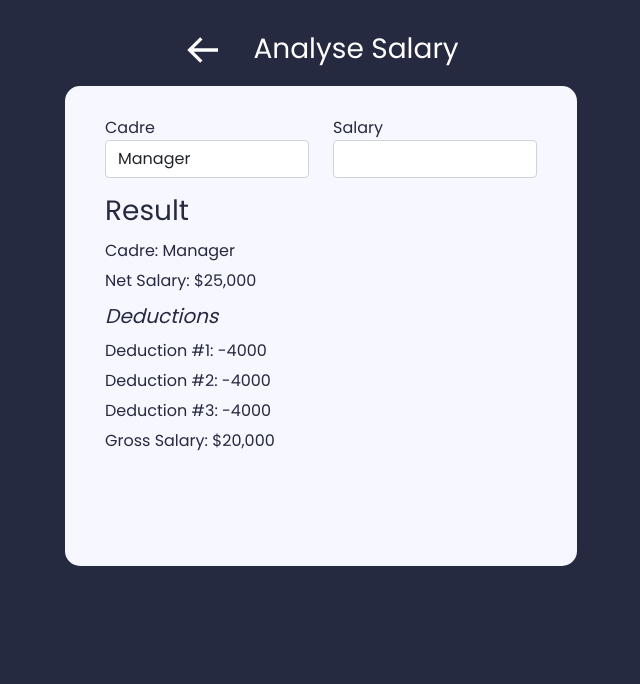
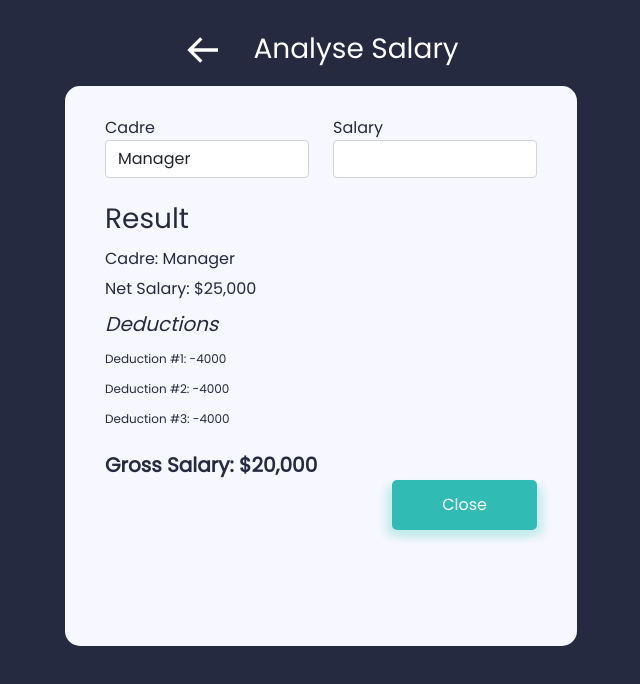
Before and after one commit to greatertomi/simple-accounting-web, a React (Create React App) app: page /analyse in a window 1280 px wide. Shown: the top 684 px of the page, without its empty margins (319-959 px from the left). Built offline with nearby package versions, Linux system fonts and the light colour scheme.

Commit message:
Began working on the logic of create deduction

```diff
--- a/src/App.scss
+++ b/src/App.scss
@@ -111,10 +111,6 @@ body {
   }
 }
 
-.customModal {
-  color: black;
-}
-
 .formCancel {
   cursor: pointer;
   color: red;
@@ -131,7 +127,7 @@ body {
   padding-top: 30px;
   .pageForm {
     @extend .cadreListDiv;
-    height: 60vh;
+    height: 70vh;
     max-height: 90vh;
     width: 40%;
   }
@@ -149,7 +145,6 @@ body {
   color: white;
   padding: 10px 50px;
   position: relative;
-  bottom: -100%;
 }
 
 .backArrow {
@@ -162,4 +157,11 @@ body {
 
 .analysisResult {
   line-height: 30px;
+  .deductions {
+    font-size: 12px;
+  }
+  .gross {
+    font-size: 20px;
+    font-weight: bold;
+  }
 }
--- a/src/components/AnalyseSalary.js
+++ b/src/components/AnalyseSalary.js
@@ -17,6 +17,7 @@ const AnalyseSalary = () => {
               <label htmlFor="">Cadre</label>
               <select className="form-control">
                 <option value="manager">Manager</option>
+                <option value="manager2">Manager 2</option>
               </select>
             </div>
             <div className="col-md-12 col-lg-6">
@@ -25,7 +26,7 @@ const AnalyseSalary = () => {
             </div>
           </div>
         </form>
-        <h3 className="mt-3">Result</h3>
+        <h3 className="mt-4">Result</h3>
         <div className="analysisResult">
           <div>Cadre: Manager</div>
           <div>Net Salary: $25,000</div>
@@ -35,8 +36,11 @@ const AnalyseSalary = () => {
             <div>Deduction #2: -4000</div>
             <div>Deduction #3: -4000</div>
           </div>
-          <div className="gross">
+          <div className="gross mt-3">
             Gross Salary: $20,000
+          </div>
+          <div className="text-end">
+            <button className="greenButton">Close</button>
           </div>
         </div>
       </div>
--- a/src/components/NewSalaryCadre.js
+++ b/src/components/NewSalaryCadre.js
@@ -1,16 +1,30 @@
-import React from 'react';
+import React, {useState} from 'react';
 import {useHistory} from 'react-router-dom';
 
 import {FiXCircle} from 'react-icons/fi';
 import {BiArrowBack} from 'react-icons/bi';
 
 const NewSalaryCadre = () => {
+  const [deductions, setDeductions] = useState([
+    {
+      name: 'cat',
+      amount: 5000
+    },
+    {
+      name: 'rat',
+      amount: 15000
+    }
+  ])
+
   const handleAddDeduction = () => {
-    console.log('add deduction');
+    setDeductions([...deductions, {name: '', amount: ''}]);
+  }
+
+  const handleChange = () => {
+
   }
 
   const history = useHistory();
-
   return (
     <div className="newCadre">
       <h3>
@@ -24,19 +38,23 @@ const NewSalaryCadre = () => {
             <input type="text" className="form-control" id="cadreName" />
           </div>
           <h4 className="mt-4 fst-italic">Deductions</h4>
+          {deductions.map(({name, amount}, index) => (
             <div className="d-flex align-items-center mt-3">
               <div className="me-2">
                 <label htmlFor="deductionName">Name</label>
-              <input type="text" className="form-control" id="deductionName" />
+                <input type="text" className="form-control" id="deductionName" value={name}
+                  onChange={handleChange}/>
               </div>
               <div className="me-2">
                 <label htmlFor="deductionAmount">Amount</label>
-              <input type="number" className="form-control" id="deductionAmount" />
+                <input type="number" className="form-control" id="deductionAmount" value={amount}
+                  onChange={handleChange}/>
               </div>
               <div>
                 <FiXCircle size={30} className="formCancel"/>
               </div>
             </div>
+          ))}
           <button className="btn btn-link" onClick={handleAddDeduction}>Add deduction</button>
           <button className="purpleButton">Save</button>
         </form>
```
Lines whose indentation alone changed are shown as unchanged.
